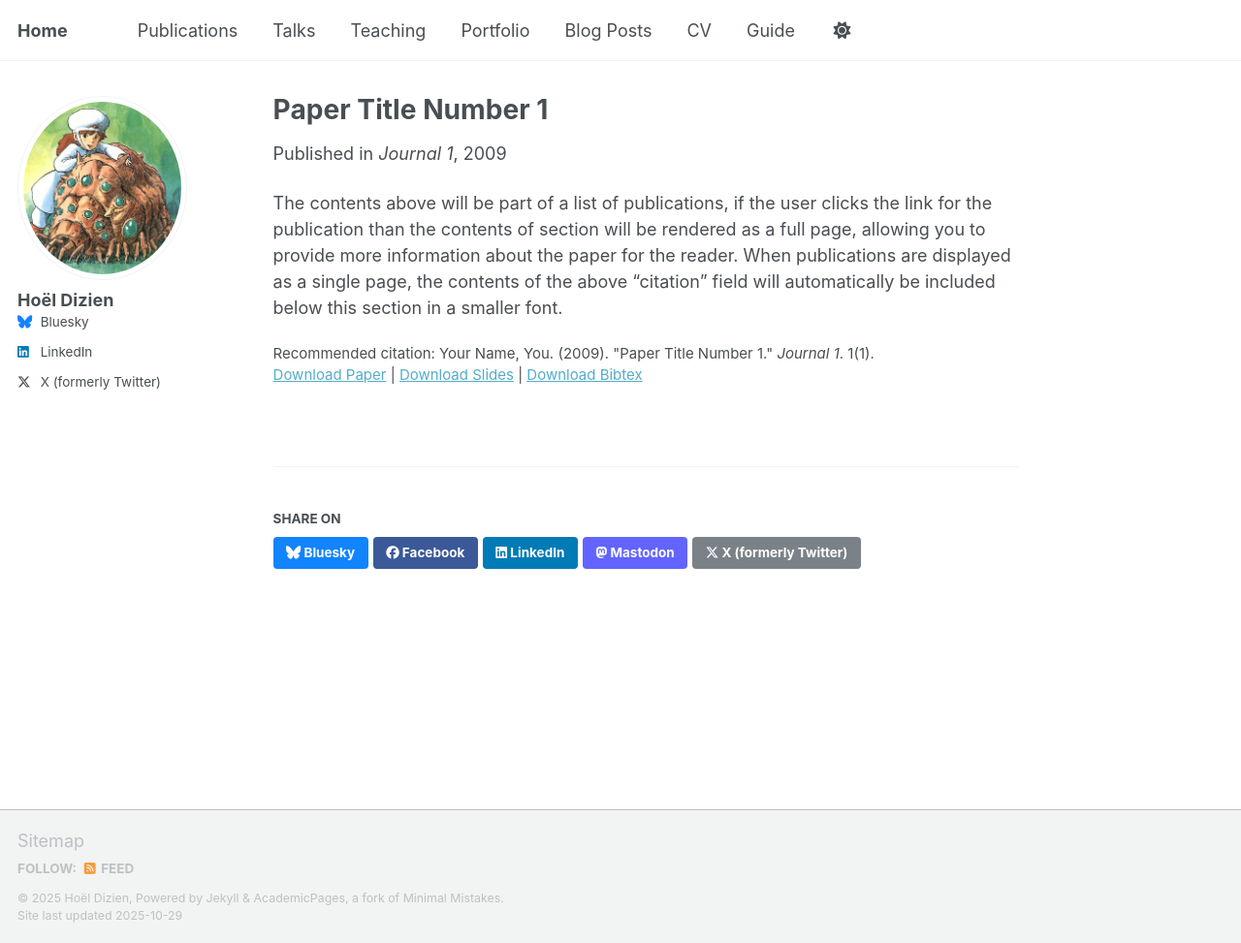
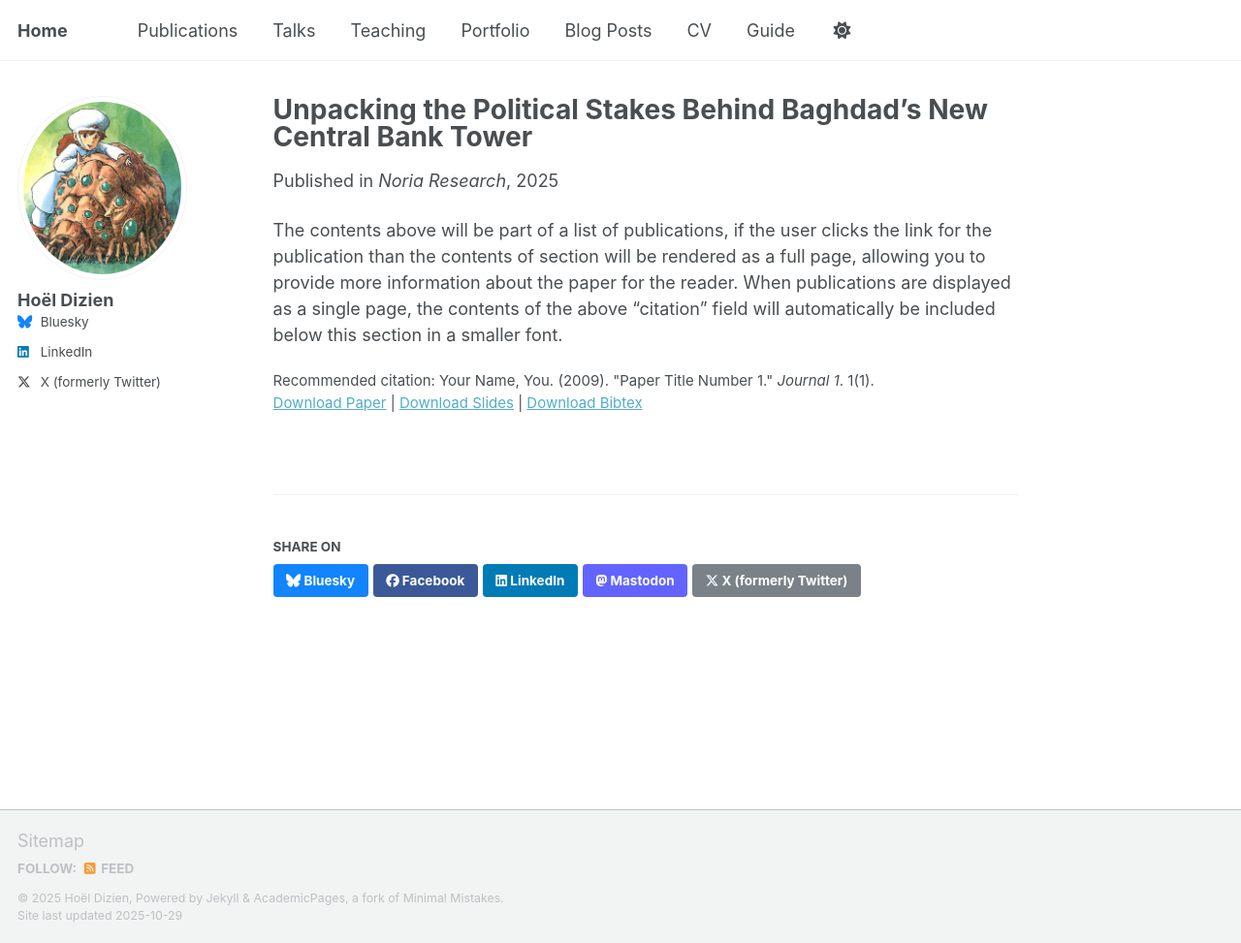
Before and after one commit to 2zdh9/2zdh9.github.io, a Jekyll site: the page built from _publications/2009-10-01-paper-title-number-1.md, in a window 1280 px wide and 973 px high. Shown: the whole window at 97% size. Built offline with Jekyll 4.4.1, drawn with Linux system fonts in a browser that asks for light colours; a script that is not in the unit is left out.

Commit message:
Noria2025

```diff
--- a/_publications/2009-10-01-paper-title-number-1.md
+++ b/_publications/2009-10-01-paper-title-number-1.md
@@ -1,11 +1,11 @@
 ---
-title: "Paper Title Number 1"
-collection: publications
-category: manuscripts
-permalink: /publication/2009-10-01-paper-title-number-1
-excerpt: 'This paper is about the number 1. The number 2 is left for future work.'
-date: 2009-10-01
-venue: 'Journal 1'
+title: " Unpacking the Political Stakes Behind Baghdad’s New Central Bank Tower "
+collection: Political economy of the contemporary MENA region
+category: article
+permalink: https://noria-research.com/mena/unpacking-the-political-stakes-behind-baghdads-new-central-bank-tower/
+excerpt: '.'
+date: 2025-07-07
+venue: 'Noria Research'
 slidesurl: 'https://academicpages.github.io/files/slides1.pdf'
 paperurl: 'https://academicpages.github.io/files/paper1.pdf'
 bibtexurl: 'https://academicpages.github.io/files/bibtex1.bib'
```
